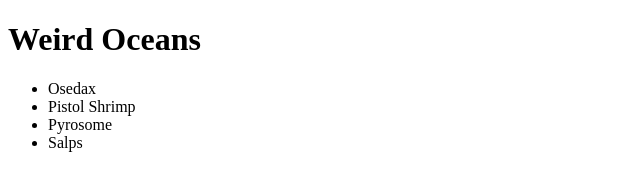
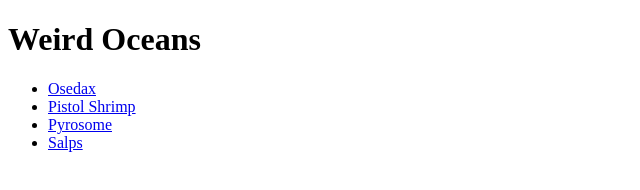
Before and after one commit to egrieco/weird-ocean, a plain HTML site: page index.html in a window 1280 px wide. Shown: the whole page, without its empty margins (0-640 px from the left). Drawn offline with Linux system fonts and the light colour scheme.

Commit message:
Link animal pages

```diff
--- a/index.html
+++ b/index.html
@@ -12,10 +12,10 @@
     <h1>Weird Oceans</h1>
 
     <ul>
-        <li>Osedax</li>
-        <li>Pistol Shrimp</li>
-        <li>Pyrosome</li>
-        <li>Salps</li>
+        <li><a href="osedax.html">Osedax</a></li>
+        <li><a href="pistol-shrimp.html">Pistol Shrimp</a></li>
+        <li><a href="pyrosome.html">Pyrosome</a></li>
+        <li><a href="salps.html">Salps</a></li>
     </ul>
 </body>
 
```
